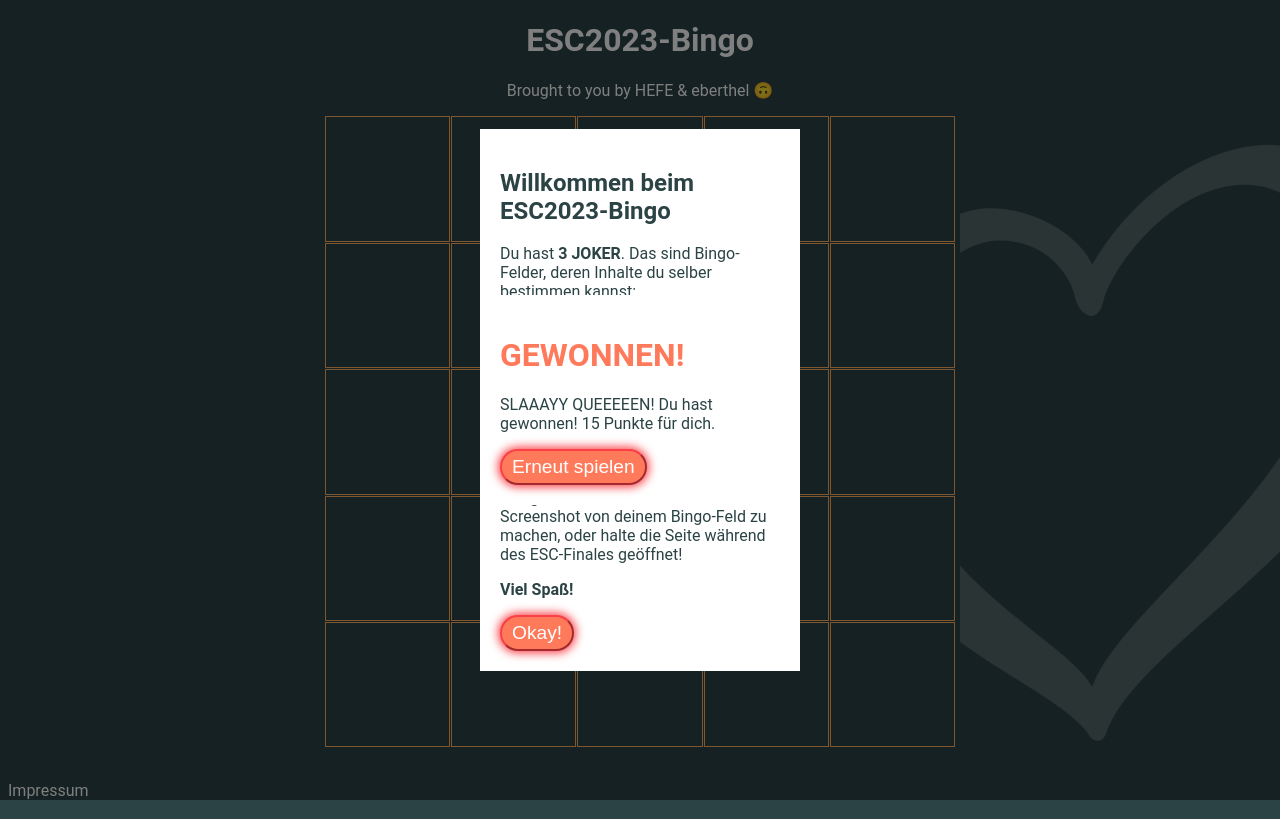
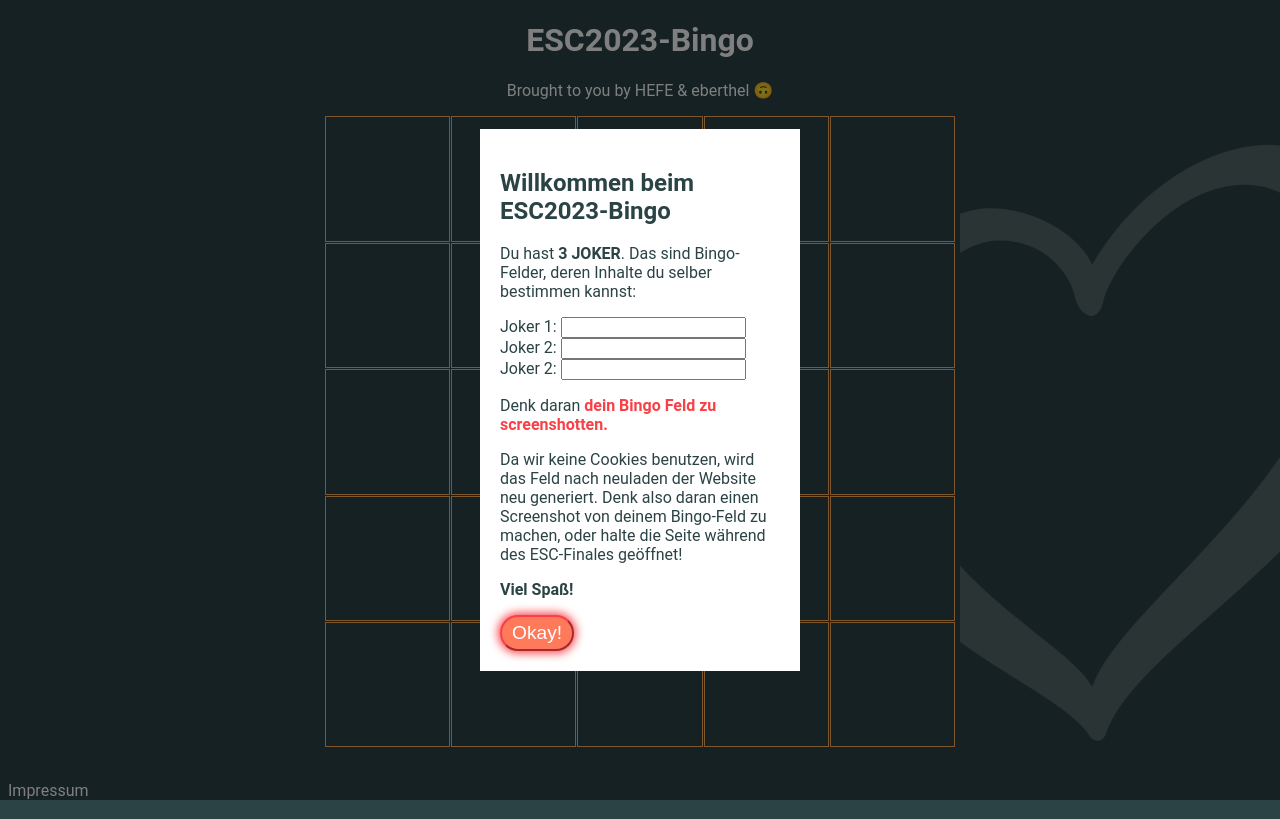
Before and after one commit to alcibert/esc-bingo, a plain HTML site: page index.html in a window 1280 px wide. Drawn offline with Linux system fonts and the light colour scheme.

Commit message:
merged leon

```diff
--- a/index.html
+++ b/index.html
@@ -9,6 +9,18 @@
   <title>ESC 2023 - BINGO</title>
 
   <body>
+
+    <div class="popup-outer win" id="popupwin" style="display:none;">
+      <div class="popup">
+
+        <h1> GEWONNEN </h1>
+        <p>
+          <b>SLAAAYY QUEEEEEN! </b> Du hast gewonnen! 15 Punkte für dich.
+        </p>
+        <button id="refresh">Erneut Spielen</button>
+      </div>
+    </div>
+
     <div class="popup-outer" id="popup2">
       <div class="popup">
         <h2>Willkommen beim ESC2023-Bingo</h2>
--- a/main.js
+++ b/main.js
@@ -59,7 +59,6 @@ if(localStorage.getItem("checked") === null){
 function init(){
   startPopUp();
   addallEventListeners();
-  getWinScreen();
 }
 init();
 
@@ -114,28 +113,7 @@ function checkBingo(field){
 }
 
 function getWinScreen(){
-  // let message = document.createElement("span");
-// 		let text = field.parentElement.firstElementChild.innerHTML + " " + explanation + "!";
-// 		console.log(text);
-// 		message.appendChild(document.createTextNode(text));
-// 		field.parentElement.appendChild(message);
-
-  let winmsg = document.createElement("div");
-  winmsg.classList.add("popup" , "win");
-  let wintext = document.createElement("h1");
-  wintext.appendChild(document.createTextNode("GEWONNEN!"));
-  let congtext = document.createElement("p");
-  congtext.appendChild(document.createTextNode("SLAAAYY QUEEEEEN! Du hast gewonnen! 15 Punkte für dich."));
-  let refreshbtn = document.createElement("button");
-  refreshbtn.setAttribute('id', 'refresh');
-  refreshbtn.appendChild(document.createTextNode("Erneut spielen"));
-
-
-  winmsg.appendChild(wintext);
-  winmsg.appendChild(congtext);
-  winmsg.appendChild(refreshbtn);
-
-  document.getElementById("popup2").insertBefore(winmsg, null);
+  document.getElementById("popupwin").style.display = "block";
 }
 
 function verticalWin(field){
```
